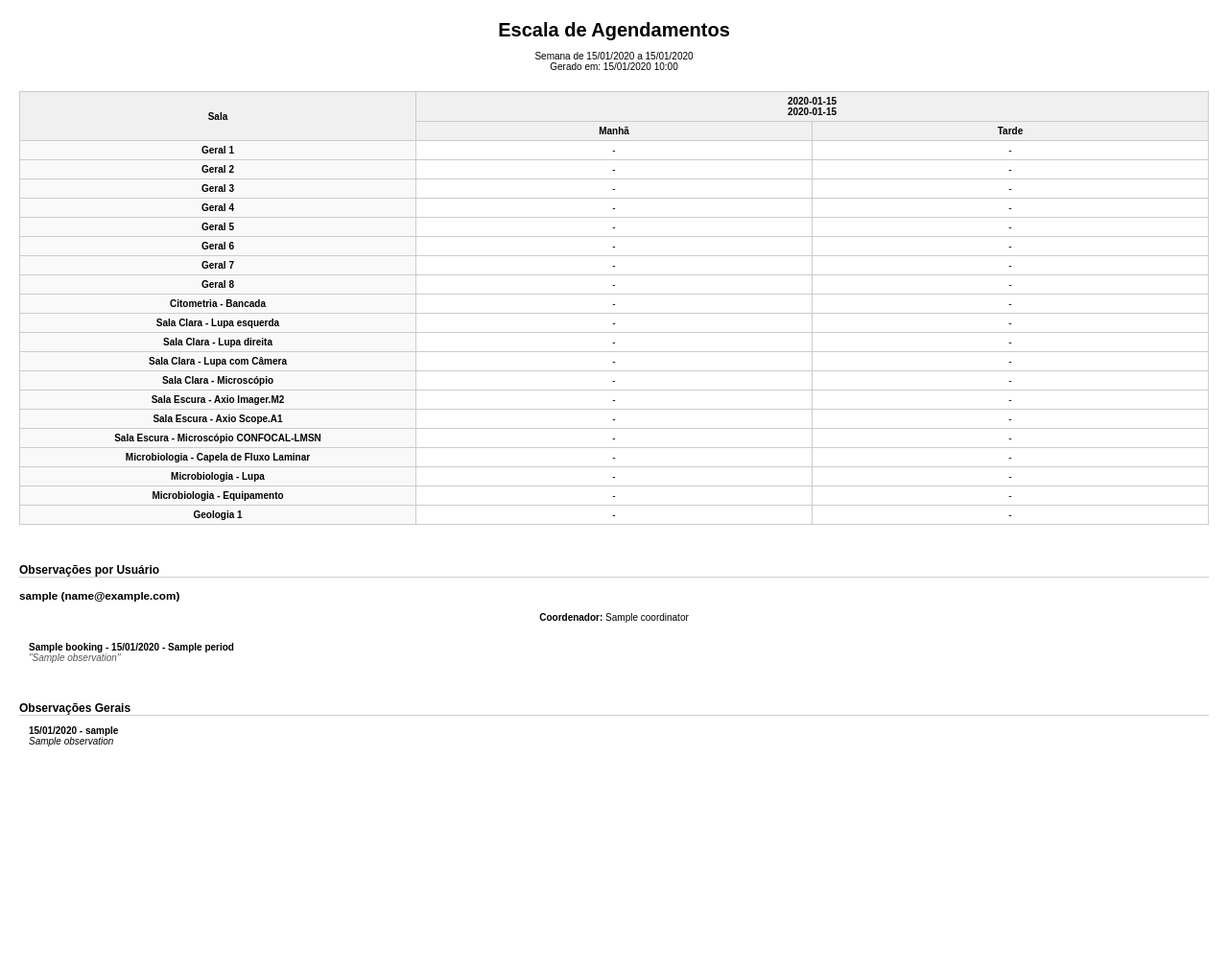
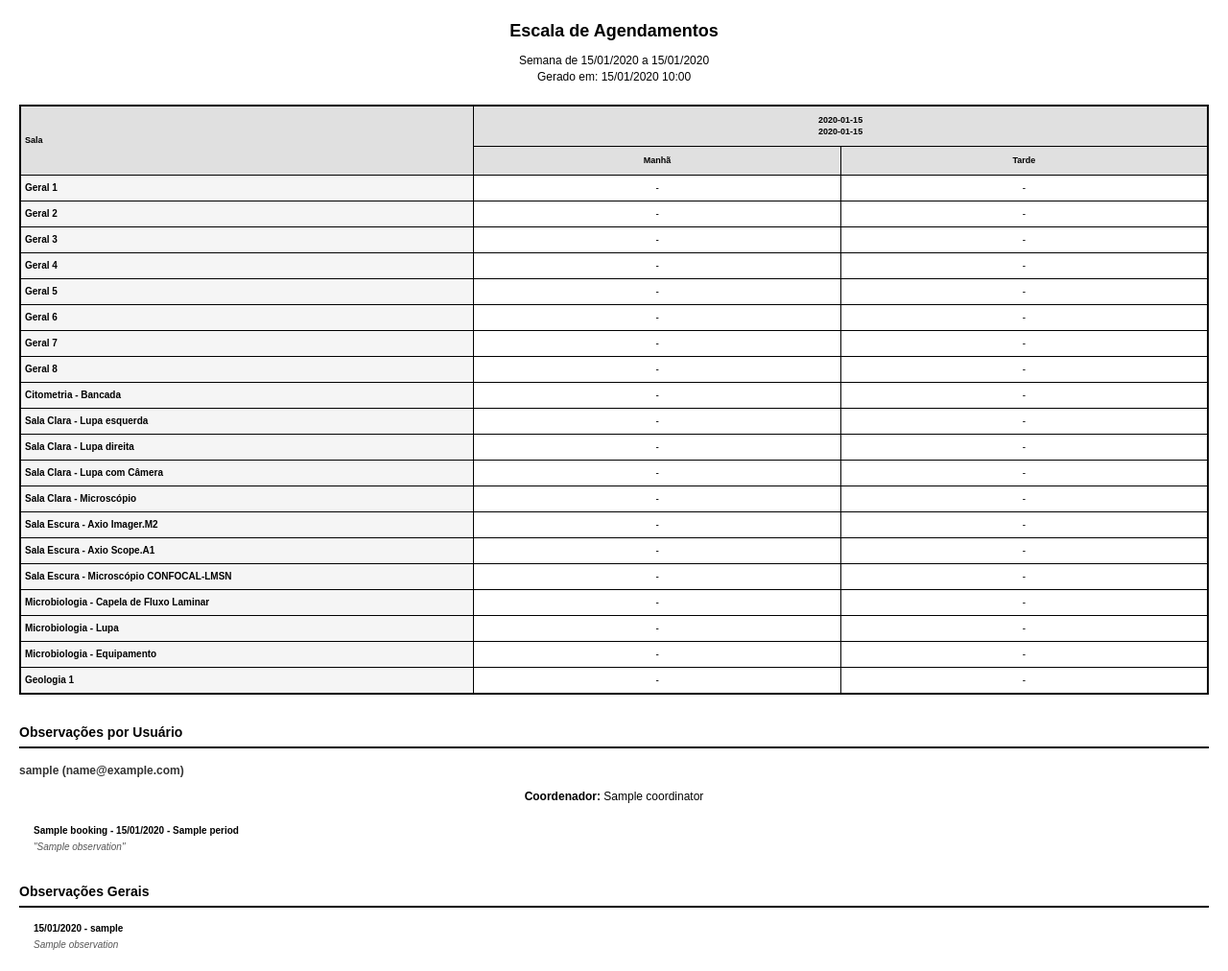
Before and after one commit to PauloCosta30/lab_scheduler, a Flask app: template lab_scheduler/src/templates/schedule_pdf_template.html in a window 1280 px wide. Shown: the whole page at 96% size. Before the commit the page ends 778 px from the top, so only its background shows below. Run offline with Flask 3, Linux system fonts and the light colour scheme; the template is opened without the code that fills it: values that come from a table or form of the project are taken from there, most other values are stand-ins (such as "Sample title", 1, 10 or a date in 2020).

Commit message:
schedule_pdf_template.html

```diff
--- a/lab_scheduler/src/templates/schedule_pdf_template.html
+++ b/lab_scheduler/src/templates/schedule_pdf_template.html
@@ -7,54 +7,130 @@
         body {
             font-family: Arial, sans-serif;
             margin: 20px;
-            font-size: 10px;
+            font-size: 12px;
+            line-height: 1.4;
         }
+
         h1 {
             text-align: center;
             margin-bottom: 10px;
+            font-size: 18px;
         }
+
         p {
             text-align: center;
             margin-top: 0;
             margin-bottom: 20px;
         }
-        table.schedule-table {
+
+        /* Estilos específicos para PDF */
+        @media print {
+            body {
+                font-size: 10px;
+                margin: 10px;
+            }
+            .schedule-table {
+                page-break-inside: avoid;
+            }
+        }
+
+        .schedule-table {
             width: 100%;
             border-collapse: collapse;
-            table-layout: fixed;
+            margin-bottom: 20px;
+            font-size: 10px;
+            border: 2px solid #000;
+        }
+
+        .schedule-table th {
+            background-color: #e0e0e0;
+            font-weight: bold;
+            padding: 8px 4px;
+            text-align: center;
+            vertical-align: middle;
+            border: 1px solid #000;
+            font-size: 9px;
+        }
+
+        .schedule-table td {
+            padding: 6px 4px;
+            text-align: center;
+            vertical-align: middle;
+            border: 1px solid #000;
+            min-height: 25px;
+            word-wrap: break-word;
+            overflow-wrap: break-word;
+        }
+
+        .room-name {
+            text-align: left !important;
+            font-weight: bold;
+            background-color: #f5f5f5;
+            padding-left: 8px;
+            min-width: 100px;
+        }
+
+        .day-header {
+            background-color: #d0d0d0;
+            font-weight: bold;
+            text-align: center;
+        }
+
+        .period-header {
+            background-color: #e8e8e8;
+            font-weight: bold;
+            font-size: 8px;
+        }
+
+        /* Larguras específicas das colunas */
+        .schedule-table col.room-col {
+            width: 15%;
+        }
+
+        .schedule-table col.day-col {
+            width: 12.14%; /* 85% / 7 dias */
+        }
+
+        .observations-section {
+            margin-top: 30px;
+            page-break-inside: avoid;
+        }
+
+        .observations-section h2 {
+            border-bottom: 2px solid #000;
+            font-size: 14px;
+            margin-bottom: 15px;
+            padding-bottom: 5px;
+        }
+
+        .user-observations {
+            margin-bottom: 20px;
+            page-break-inside: avoid;
+        }
+
+        .user-observations h3 {
+            font-size: 12px;
+            margin-bottom: 10px;
+            color: #333;
+        }
+
+        .booking-item {
+            margin-bottom: 8px;
+            padding-left: 15px;
             font-size: 10px;
         }
-        table.schedule-table th,
-        table.schedule-table td {
-            border: 1px solid #ccc;
-            padding: 4px;
-            text-align: center;
-            vertical-align: middle;
-            word-wrap: break-word;
-        }
-        table.schedule-table th {
-            background-color: #f0f0f0;
-            font-weight: bold;
-        }
-        .room-name {
-            text-align: left;
-            font-weight: bold;
-            background-color: #f9f9f9;
-        }
-        .observations-section {
-            margin-top: 40px;
-        }
-        .observations-section h2 {
-            border-bottom: 1px solid #ccc;
-            font-size: 12px;
-        }
-        .booking-item {
-            margin-bottom: 10px;
-            padding-left: 10px;
-        }
+
         .observation-text {
             font-style: italic;
             color: #555;
+            margin-top: 3px;
+            display: block;
+        }
+
+        /* Força quebras de linha para nomes longos */
+        .user-name {
+            word-break: break-word;
+            hyphens: auto;
         }
     </style>
 </head>
@@ -67,19 +143,26 @@
     </p>
 
     <table class="schedule-table">
+        <colgroup>
+            <col class="room-col">
+            {% for _ in dates_of_week %}
+                <col class="day-col">
+                <col class="day-col">
+            {% endfor %}
+        </colgroup>
         <thead>
             <tr>
-                <th rowspan="2">Sala</th>
+                <th rowspan="2" class="room-name">Sala</th>
                 {% for date in dates_of_week %}
-                    <th colspan="2">
+                    <th colspan="2" class="day-header">
                         {{ date.strftime('%A') }}<br>{{ date.strftime('%d/%m') }}
                     </th>
                 {% endfor %}
             </tr>
             <tr>
                 {% for _ in dates_of_week %}
-                    <th>Manhã</th>
-                    <th>Tarde</th>
+                    <th class="period-header">Manhã</th>
+                    <th class="period-header">Tarde</th>
                 {% endfor %}
             </tr>
         </thead>
@@ -97,7 +180,7 @@
                                 {% set found.user = b.user_name %}
                             {% endif %}
                         {% endfor %}
-                        {{ found.user }}
+                        <span class="user-name">{{ found.user }}</span>
                     </td>
                     <td>
                         {% set bookings = schedule_data.get(date_key, {}).get('Tarde', []) %}
@@ -107,7 +190,7 @@
                                 {% set found.user = b.user_name %}
                             {% endif %}
                         {% endfor %}
-                        {{ found.user }}
+                        <span class="user-name">{{ found.user }}</span>
                     </td>
                 {% endfor %}
             </tr>
@@ -125,7 +208,7 @@
                 {% endif %}
                 {% for booking in user_data.bookings %}
                     <div class="booking-item">
-                        <strong>{{ booking.room_name }} - {{ booking.date.strftime('%d/%m/%Y') }} - {{ booking.period }}</strong><br>
+                        <strong>{{ booking.room_name }} - {{ booking.date.strftime('%d/%m/%Y') }} - {{ booking.period }}</strong>
                         <span class="observation-text">"{{ booking.observation }}"</span>
                     </div>
                 {% endfor %}
@@ -137,8 +220,8 @@
         <h2>Observações Gerais</h2>
         {% for obs in general_observations %}
             <div class="booking-item">
-                <strong>{{ obs.booking_date.strftime('%d/%m/%Y') }} - {{ obs.user_name }}</strong><br>
-                <em>{{ obs.observation }}</em>
+                <strong>{{ obs.booking_date.strftime('%d/%m/%Y') }} - {{ obs.user_name }}</strong>
+                <span class="observation-text">{{ obs.observation }}</span>
             </div>
         {% endfor %}
     </div>
```
